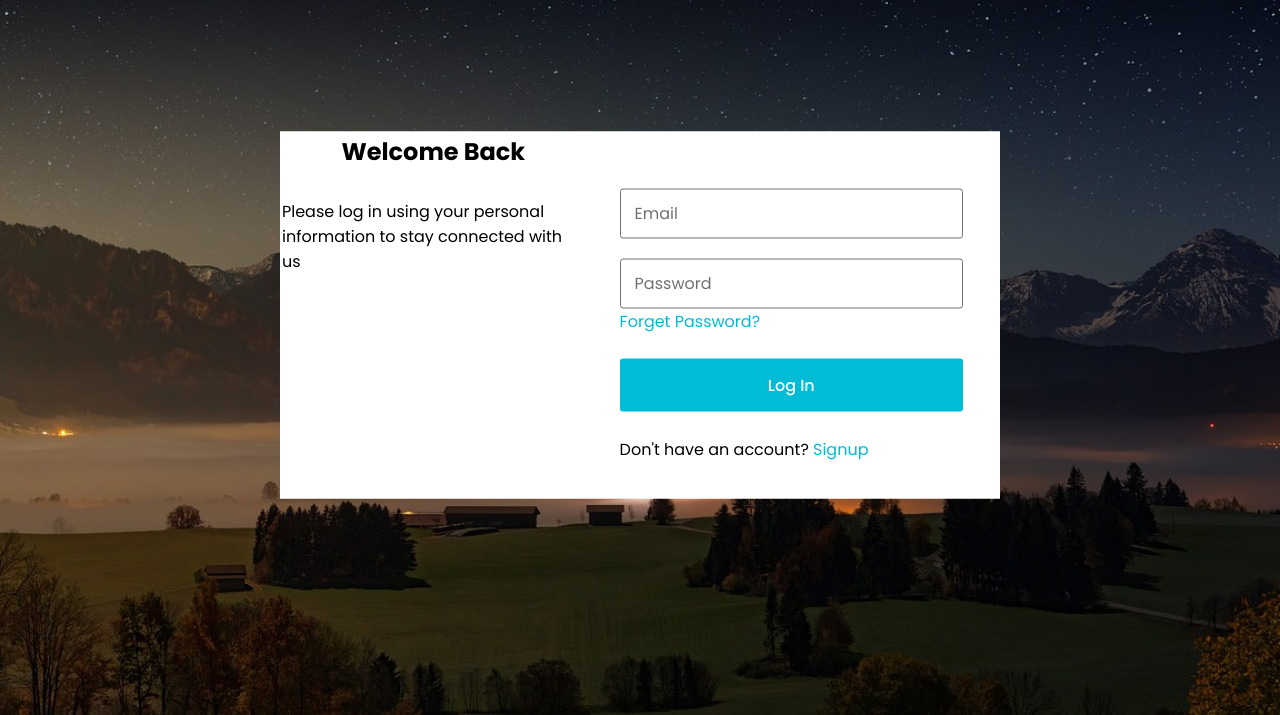
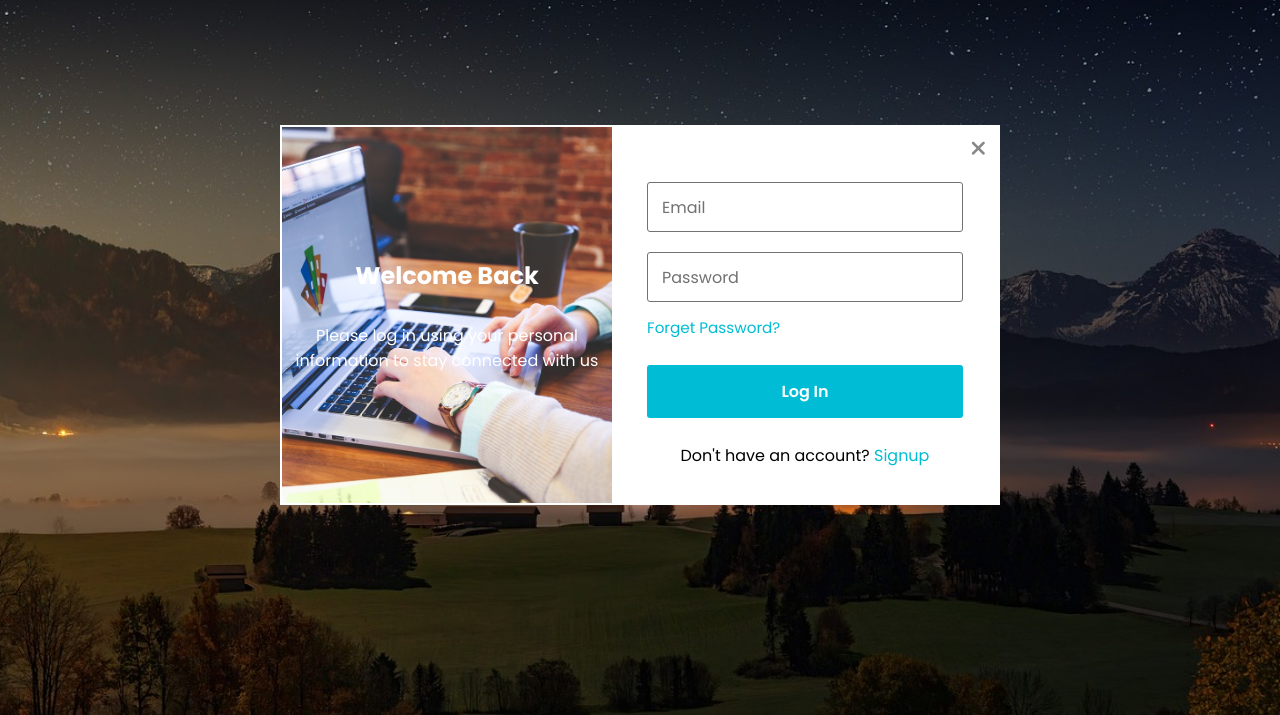
Before and after one commit to kdrbipul/Short_prject-loginSignup, a plain HTML site: page index.html in a window 1280 px wide. Shown: the part 85-800 px from the top of the page. Drawn offline with Linux system fonts and the light colour scheme; a web font is replaced by a local one.

Commit message:
close btn font add

```diff
--- a/index.html
+++ b/index.html
@@ -33,6 +33,7 @@
 
     <!-- popup form start here -->
     <div class="form-popup">
+        <span><i class="fa-solid fa-xmark close-btn"></i></span>
         <div class="form-box">
             <div class="form-details">
                 <h2>Welcome Back</h2>
--- a/style.css
+++ b/style.css
@@ -101,13 +101,36 @@ header{
     transform: translate(-50%, -50%);
 }
 
+
+.form-popup .close-btn{
+    position: absolute;
+    top: 12px;
+    right: 12px;
+    font-size: 1.3rem;
+    color: #878787;
+    cursor: pointer;;
+}
+
+
 .form-popup .form-box{
     display: flex;
 }
 
 .form-box .form-details{
     max-width: 330px;
+    width: 100%;
+    display: flex;
+    flex-direction: column;
+    align-items: center;
+    justify-content: center;
+    text-align: center;
+    background-image: url(./com-1.jpg);
+    background-size: cover;
+    background-position: center;
+    background-repeat: no-repeat;
+    color: white;
 }
+
 
 .form-box h2{
     text-align: center;
@@ -175,11 +198,26 @@ form button{
     outline: none;
     border: none;
     font-size: 1rem;
-    font-weight: 500;
+    font-weight: 600;
     padding: 14px 0;
     border-radius: 3px;
     margin: 25px 0;
     color: #fff;
     background-color: #00bcd4;
     cursor: pointer;
+    transition: all 400ms linear;
 }
+
+form button:hover{
+    background-color: #0097a7;
+}
+
+.form-box .forget-pass{
+    display: inline-flex;
+    margin-top: 14px;
+    font-size: 0.95rem;
+}
+
+.form-box .bottom-link{
+    text-align: center;
+}
```
